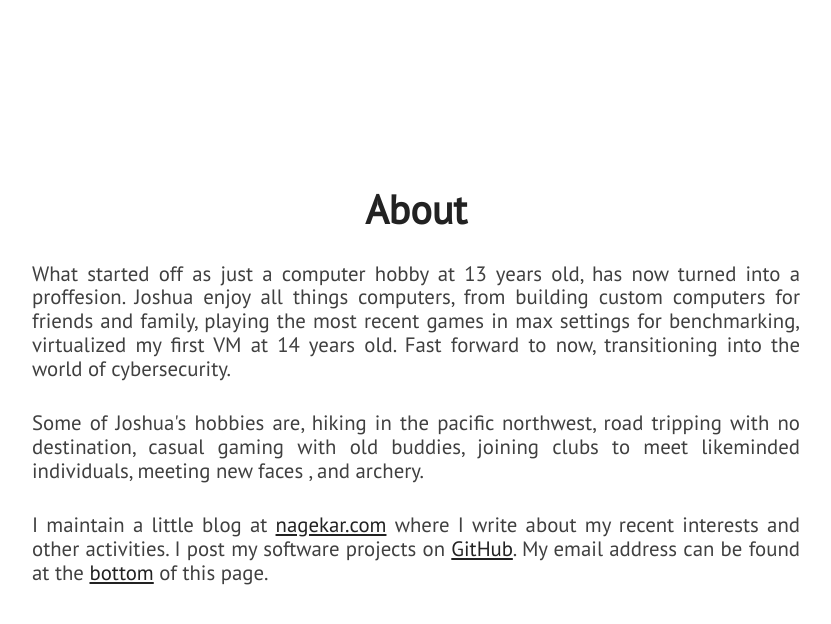
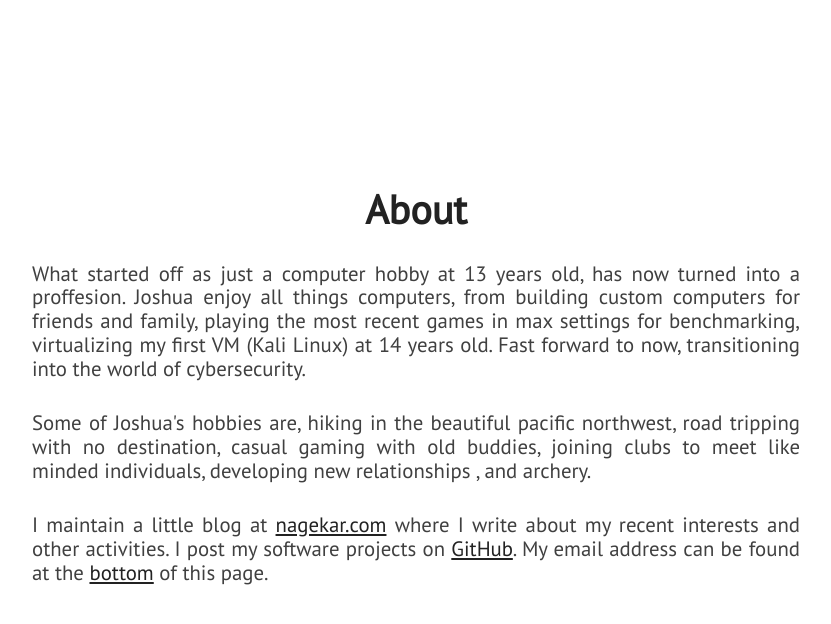
Before and after one commit to DarkSymphonie/DarkSymphonie.github.io, a Jekyll site: the page built from index.html, in a window 1280 px wide and 900 px high, scrolled down 1030 px. Shown: the top 624 px of the window, without its empty margins (224-1055 px from the left). Built offline with Jekyll 4.4.1, drawn with Linux system fonts in a browser that asks for light colours; nearby versions of some CDN libraries.

Commit message:
Update about.html

```diff
--- a/_includes/about.html
+++ b/_includes/about.html
@@ -3,9 +3,9 @@
         <div id="about-text">
             <div class="section-heading">About</div>
             <p class="paragraph-text justify-text">
-                What started off as just a computer hobby at 13 years old, has now turned into a proffesion. Joshua enjoy all things computers, from building custom computers for friends and family, playing the most recent games in max settings for benchmarking, virtualized my first VM at 14 years old. Fast forward to now, transitioning into the world of cybersecurity.
+                What started off as just a computer hobby at 13 years old, has now turned into a proffesion. Joshua enjoy all things computers, from building custom computers for friends and family, playing the most recent games in max settings for benchmarking, virtualizing my first VM (Kali Linux) at 14 years old. Fast forward to now, transitioning into the world of cybersecurity.
             <p class="paragraph-text justify-text">
-                Some of Joshua's hobbies are, hiking in the pacific northwest, road tripping with no destination, casual gaming with old buddies, joining clubs to meet likeminded individuals, meeting new faces , and archery.
+                Some of Joshua's hobbies are, hiking in the beautiful pacific northwest, road tripping with no destination, casual gaming with old buddies, joining clubs to meet like minded individuals, developing new relationships , and archery.
             </p>
             <p class="paragraph-text justify-text">
                 I maintain a little blog at <a href="{{ site.blog_url }}">nagekar.com</a> where I write about my recent interests and other activities. I post my software projects on <a href="https://github.com/{{ site.github_username }}">GitHub</a>. My email address can be found at the <span class="extra-link"><a href="#extra">bottom</a></span> of this page.
```
